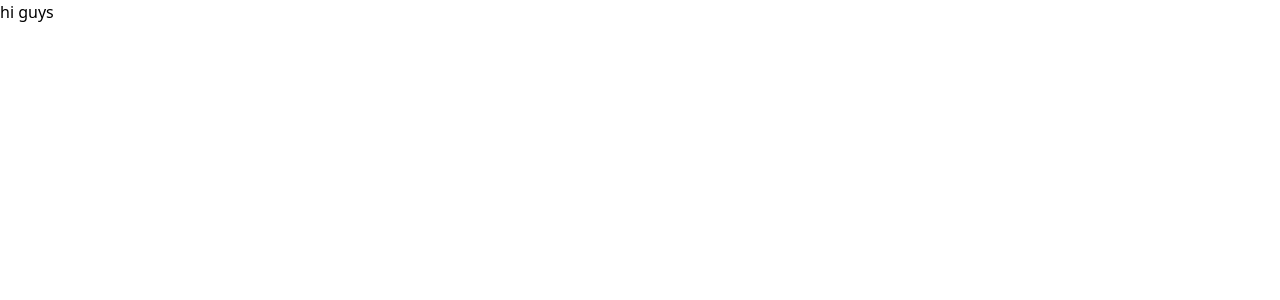
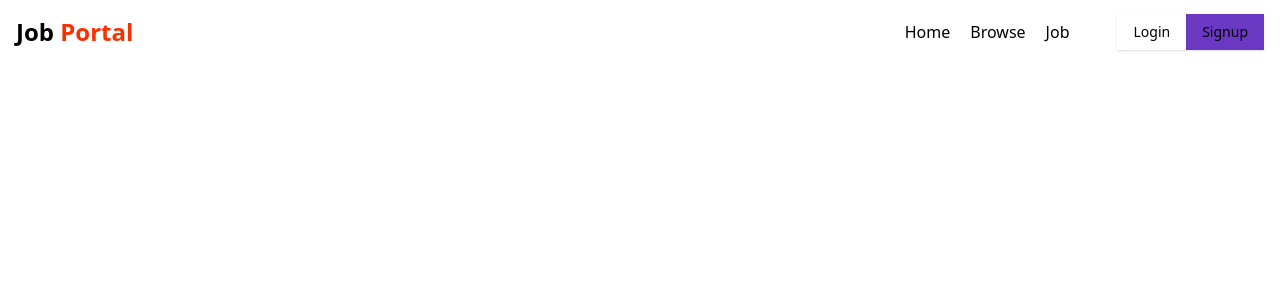
Before and after one commit to Shashiprakashji/Job-Portal, a React (Vite) app in the folder Frontend/: page / in a window 1280 px wide. Shown: the top 300 px of the page. Built offline with nearby package versions, Linux system fonts and the light colour scheme.

Commit message:
navbar structure done

```diff
--- a/Frontend/src/App.jsx
+++ b/Frontend/src/App.jsx
@@ -2,13 +2,14 @@
 import reactLogo from "./assets/react.svg";
 import viteLogo from "/vite.svg";
 import "./App.css";
+import Navbar from "./components/shared/Navbar";
 
 function App() {
   const [count, setCount] = useState(0);
 
   return (
     <>
-      <h1>hi guys</h1>
+      <Navbar />
     </>
   );
 }
--- /dev/null
+++ b/Frontend/src/components/shared/Navbar.jsx
@@ -0,0 +1,73 @@
+import React from "react";
+import { Popover, PopoverContent, PopoverTrigger } from "../ui/popover";
+import { Button } from "../ui/button";
+
+import { Avatar, AvatarImage } from "../ui/avatar";
+import { User, LogOut } from "lucide-react";
+
+const Navbar = () => {
+  const user = false;
+  return (
+    <>
+      <div className="bg-white">
+        <div className="container flex items-center justify-between mx-auto  h-16 px-4">
+          <div>
+            <h1 className="text-2xl font-bold">
+              Job <span className="text-[#F83002]">Portal</span>
+            </h1>
+          </div>
+          <div className="flex items-center gap-12">
+            <ul className="flex font-medium items-center gap-5">
+              <li>Home</li>
+              <li>Browse</li>
+              <li>Job</li>
+            </ul>
+            {!user ? (
+              <div>
+                <Button varient="outline">Login</Button>
+                <Button className="bg-[#6A38C2] hover:bg-[#5b30a6]">
+                  Signup
+                </Button>
+              </div>
+            ) : (
+              <Popover>
+                <PopoverTrigger asChild>
+                  <Avatar className="cursor-pointer">
+                    <AvatarImage src="https://github.com/shadcn.png" />
+                  </Avatar>
+                </PopoverTrigger>
+                <PopoverContent className="w-80">
+                  <div>
+                    <div className="flex gap-2 space-y-2">
+                      <Avatar className="cursor-pointer">
+                        <AvatarImage src="https://github.com/shadcn.png" />
+                      </Avatar>
+                      <div>
+                        <h4 className="font-medium">Shashi Prakash</h4>
+                        <p className="text-sm text-muted-foreground">
+                          lorem ipsum bio
+                        </p>
+                      </div>
+                    </div>
+                    <div className="flex flex-col my-2 gap-3 text-grey-600">
+                      <div className="flex w-fit items-center cursor-pointer">
+                        <User />
+                        <Button variant="link">View Profile</Button>
+                      </div>
+                      <div className="flex w-fit items-center gap-2 cursor-pointer">
+                        <LogOut />
+                        <Button variant="link">Logout</Button>
+                      </div>
+                    </div>
+                  </div>
+                </PopoverContent>
+              </Popover>
+            )}
+          </div>
+        </div>
+      </div>
+    </>
+  );
+};
+
+export default Navbar;
--- /dev/null
+++ b/Frontend/src/components/ui/avatar.jsx
@@ -0,0 +1,33 @@
+import * as React from "react"
+import * as AvatarPrimitive from "@radix-ui/react-avatar"
+
+import { cn } from "@/lib/utils"
+
+const Avatar = React.forwardRef(({ className, ...props }, ref) => (
+  <AvatarPrimitive.Root
+    ref={ref}
+    className={cn("relative flex h-10 w-10 shrink-0 overflow-hidden rounded-full", className)}
+    {...props} />
+))
+Avatar.displayName = AvatarPrimitive.Root.displayName
+
+const AvatarImage = React.forwardRef(({ className, ...props }, ref) => (
+  <AvatarPrimitive.Image
+    ref={ref}
+    className={cn("aspect-square h-full w-full", className)}
+    {...props} />
+))
+AvatarImage.displayName = AvatarPrimitive.Image.displayName
+
+const AvatarFallback = React.forwardRef(({ className, ...props }, ref) => (
+  <AvatarPrimitive.Fallback
+    ref={ref}
+    className={cn(
+      "flex h-full w-full items-center justify-center rounded-full bg-muted",
+      className
+    )}
+    {...props} />
+))
+AvatarFallback.displayName = AvatarPrimitive.Fallback.displayName
+
+export { Avatar, AvatarImage, AvatarFallback }
--- /dev/null
+++ b/Frontend/src/components/ui/button.jsx
@@ -0,0 +1,48 @@
+import * as React from "react"
+import { Slot } from "@radix-ui/react-slot"
+import { cva } from "class-variance-authority";
+
+import { cn } from "@/lib/utils"
+
+const buttonVariants = cva(
+  "inline-flex items-center justify-center gap-2 whitespace-nowrap rounded-md text-sm font-medium transition-colors focus-visible:outline-none focus-visible:ring-1 focus-visible:ring-ring disabled:pointer-events-none disabled:opacity-50 [&_svg]:pointer-events-none [&_svg]:size-4 [&_svg]:shrink-0",
+  {
+    variants: {
+      variant: {
+        default:
+          "bg-primary text-primary-foreground shadow hover:bg-primary/90",
+        destructive:
+          "bg-destructive text-destructive-foreground shadow-sm hover:bg-destructive/90",
+        outline:
+          "border border-input bg-background shadow-sm hover:bg-accent hover:text-accent-foreground",
+        secondary:
+          "bg-secondary text-secondary-foreground shadow-sm hover:bg-secondary/80",
+        ghost: "hover:bg-accent hover:text-accent-foreground",
+        link: "text-primary underline-offset-4 hover:underline",
+      },
+      size: {
+        default: "h-9 px-4 py-2",
+        sm: "h-8 rounded-md px-3 text-xs",
+        lg: "h-10 rounded-md px-8",
+        icon: "h-9 w-9",
+      },
+    },
+    defaultVariants: {
+      variant: "default",
+      size: "default",
+    },
+  }
+)
+
+const Button = React.forwardRef(({ className, variant, size, asChild = false, ...props }, ref) => {
+  const Comp = asChild ? Slot : "button"
+  return (
+    (<Comp
+      className={cn(buttonVariants({ variant, size, className }))}
+      ref={ref}
+      {...props} />)
+  );
+})
+Button.displayName = "Button"
+
+export { Button, buttonVariants }
--- /dev/null
+++ b/Frontend/src/components/ui/popover.jsx
@@ -0,0 +1,27 @@
+import * as React from "react"
+import * as PopoverPrimitive from "@radix-ui/react-popover"
+
+import { cn } from "@/lib/utils"
+
+const Popover = PopoverPrimitive.Root
+
+const PopoverTrigger = PopoverPrimitive.Trigger
+
+const PopoverAnchor = PopoverPrimitive.Anchor
+
+const PopoverContent = React.forwardRef(({ className, align = "center", sideOffset = 4, ...props }, ref) => (
+  <PopoverPrimitive.Portal>
+    <PopoverPrimitive.Content
+      ref={ref}
+      align={align}
+      sideOffset={sideOffset}
+      className={cn(
+        "z-50 w-72 rounded-md border bg-popover p-4 text-popover-foreground shadow-md outline-none data-[state=open]:animate-in data-[state=closed]:animate-out data-[state=closed]:fade-out-0 data-[state=open]:fade-in-0 data-[state=closed]:zoom-out-95 data-[state=open]:zoom-in-95 data-[side=bottom]:slide-in-from-top-2 data-[side=left]:slide-in-from-right-2 data-[side=right]:slide-in-from-left-2 data-[side=top]:slide-in-from-bottom-2",
+        className
+      )}
+      {...props} />
+  </PopoverPrimitive.Portal>
+))
+PopoverContent.displayName = PopoverPrimitive.Content.displayName
+
+export { Popover, PopoverTrigger, PopoverContent, PopoverAnchor }
```
Also changed, not shown: Frontend/package.json (+8 -0 lines), Frontend/components.json, 1 other file (tests, documents, lock files or other folders).
